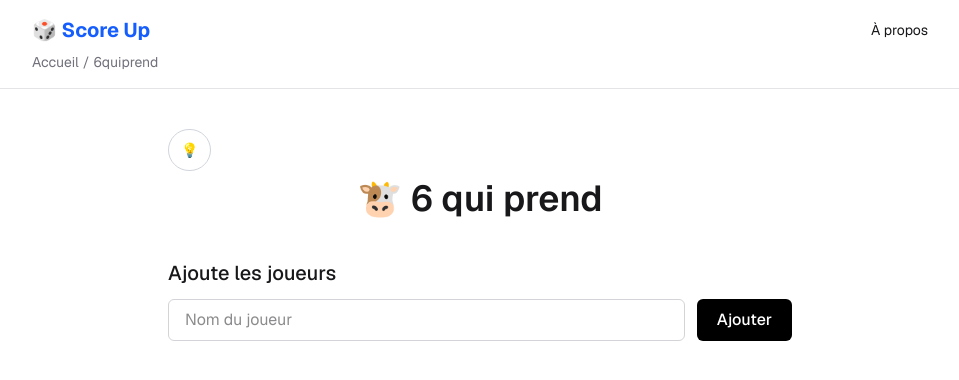
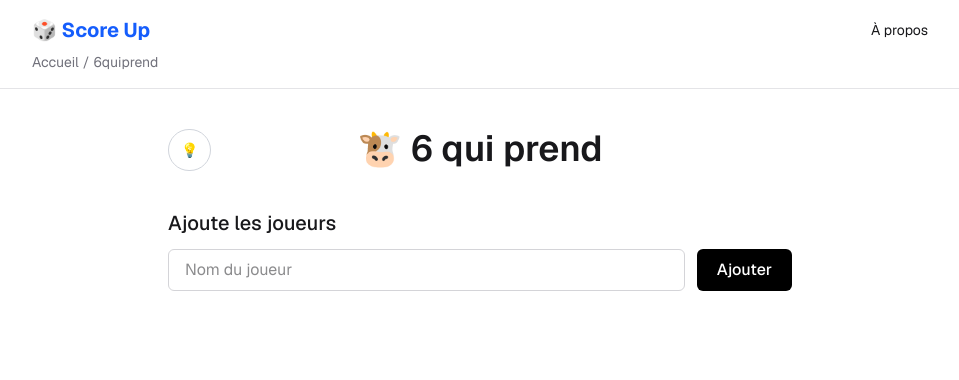
Before and after one commit to armanceau/score-up, a Next.js app in the folder my-app/: page /6quiprend in a window 1280 px wide. Shown: the top 380 px of the page, without its empty margins (160-1119 px from the left). Built offline with nearby package versions, Linux system fonts and the light colour scheme.

Commit message:
fix(): emplacement des regles

```diff
--- a/my-app/src/components/Regle.tsx
+++ b/my-app/src/components/Regle.tsx
@@ -13,7 +13,7 @@ export default function Regle({ jeu, regle, lienExterneRegle }: RegleProps) {
 
   return (
     <>
-      <div className="flex items-center gap-2">
+      <div className="flex items-center gap-2 absolute">
         <button
           title="Voir les règles"
           onClick={() => setModalOuvert(true)}
```
